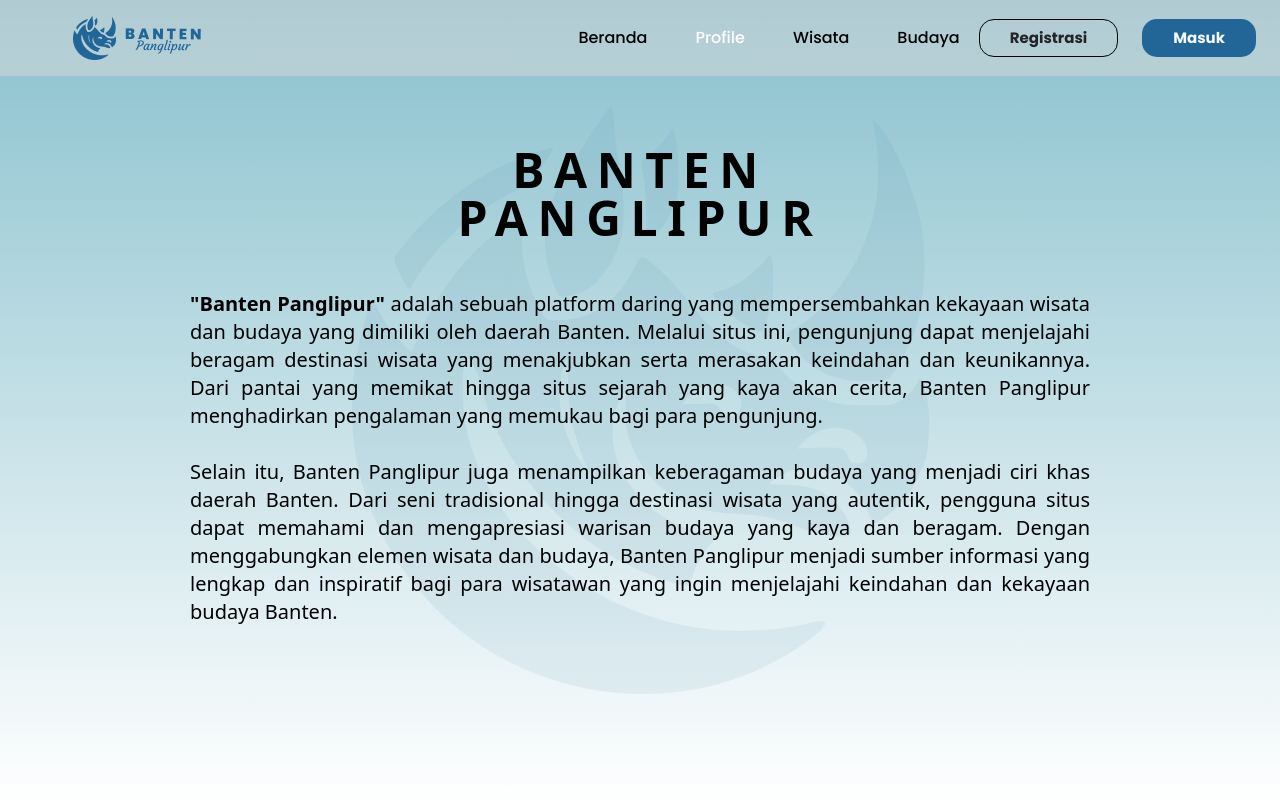
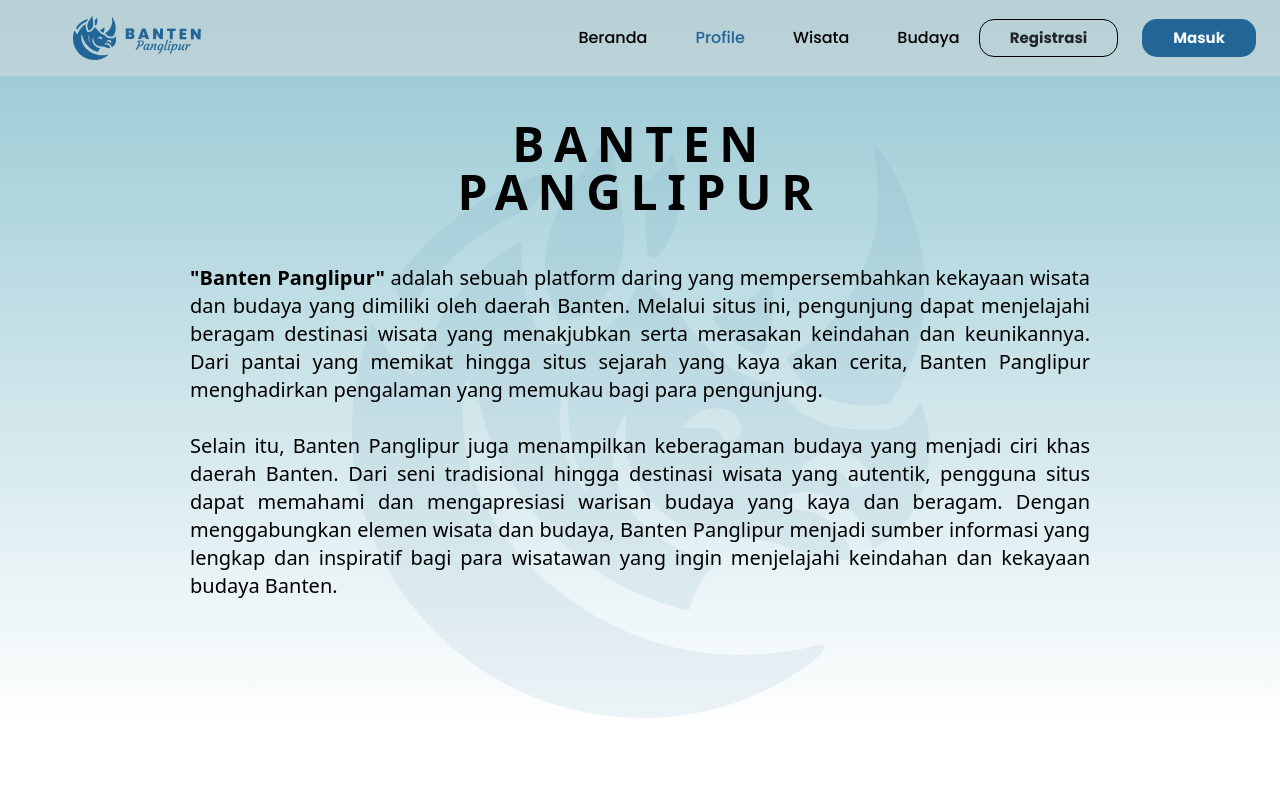
Before and after one commit to raihan-rizky/banten-panglipur, a React (Vite) app: page /profile in a window 1280 px wide. Shown: the top 800 px of the page. Built offline with nearby package versions, Linux system fonts and the light colour scheme.

Commit message:
fix navbar position

```diff
--- a/src/components/common/Navbar.jsx
+++ b/src/components/common/Navbar.jsx
@@ -1,14 +1,13 @@
-import { useState } from "react";
+import { useState, useEffect } from "react";
 import PropTypes from 'prop-types';
-import { NavLink } from "react-router-dom";
-import  RegistrationForm  from "./RegistrationForm";
+import { NavLink, useLocation } from "react-router-dom";
+import RegistrationForm from "./RegistrationForm";
 import LoginForm from "./LoginForm";
 
 const MobileMenu = ({ isOpen, toggleMenu, Links }) => {
   return (
     <div
-      className={`md-min:hidden fixed inset-0 z-50 bg-black bg-opacity-50 transition-opacity duration-300 ${
-        isOpen ? "opacity-100" : "opacity-0 pointer-events-none"
+      className={`md-min:hidden fixed inset-0 z-50 bg-black bg-opacity-50 transition-opacity duration-300 ${isOpen ? "opacity-100" : "opacity-0 pointer-events-none"
         }`}
     >
       <div className="absolute top-0 right-0 w-1/2 h-full bg-white bg-[url('./public/images/navbar-pattern.png')] bg-slate-50 p-6">
@@ -44,7 +43,7 @@ const MobileMenu = ({ isOpen, toggleMenu, Links }) => {
   );
 };
 
-export default function NavBar() {
+const NavBar = () => {
   let Links = [
     { name: "Beranda", link: "/" },
     { name: "Profile", link: "/profile" },
@@ -54,10 +53,17 @@ export default function NavBar() {
   let [isOpen, setOpen] = useState(false);
   const [showRegisterForm, setShowRegisterForm] = useState(false);
   const [showLoginForm, setShowLoginForm] = useState(false);
+  const location = useLocation();
+
+  useEffect(() => {
+    // Scrolls to the top when location (route) changes
+    window.scrollTo(0, 0);
+  }, [location]);
 
   const toggleMenu = () => {
     setOpen(!isOpen);
   };
+
   const handleLoginClick = () => {
     setShowRegisterForm(false);
     setShowLoginForm(true);
@@ -68,11 +74,9 @@ const handleSignUpClick = () => {
     setShowRegisterForm(true);
   };
 
-
   return (
     <>
-
-      <nav className="relative z-10 flex font-sans max-w-full min-h-[76px] items-center justify-between bg-[#D9D9D9]/50 px-4 sm:px-12">
+      <nav className="fixed z-10 top-0 left-0 right-0 flex font-sans min-h-[76px] items-center justify-between bg-[#D9D9D9]/50 px-4 sm:px-12">
         <div className="ml-12 min-w-[130px] min-h-[46px]">
           <img src="./public/images/logo-banten-panglipur.png" alt="logo" />
         </div>
@@ -84,7 +88,7 @@ const handleSignUpClick = () => {
                   style={({ isActive, isTransitioning }) => {
                     return {
                       fontWeight: isActive ? "extra-bold" : "",
-                    color: isActive ? "white" : "black",
+                      color: isActive ? "#226597" : "black",
                       viewTransitionName: isTransitioning ? "slide" : "",
                     };
                   }}
@@ -108,13 +112,11 @@ const handleSignUpClick = () => {
         </div>
       </nav>
       <MobileMenu isOpen={isOpen} toggleMenu={toggleMenu} Links={Links} />
-      <RegistrationForm isVisible={showRegisterForm} onClose={() => setShowRegisterForm(false)}  onLoginClick={handleLoginClick} />
-      <LoginForm isVisible={showLoginForm} onClose={() => setShowLoginForm(false)}  onSignUpClick={handleSignUpClick}/>
-
+      <RegistrationForm isVisible={showRegisterForm} onClose={() => setShowRegisterForm(false)} onLoginClick={handleLoginClick} />
+      <LoginForm isVisible={showLoginForm} onClose={() => setShowLoginForm(false)} onSignUpClick={handleSignUpClick} />
     </>
   );
 }
-
 
 MobileMenu.propTypes = {
   isOpen: PropTypes.bool.isRequired,
@@ -126,3 +128,5 @@ MobileMenu.propTypes = {
     })
   ).isRequired,
 };
+
+export default NavBar;
--- a/src/components/specific/ProfileWeb/Deskripsi.jsx
+++ b/src/components/specific/ProfileWeb/Deskripsi.jsx
@@ -1,10 +1,10 @@
 const Deskripsi = () => {
     return (
         <div className="overflow-hidden xl-max:flex-col xl-max:items-center -translate-y-20 relative flex max-w-full min-h-[808px] bg-gradient-to-b from-[#87C0CD] to-white">
-            <div className="absolute inset-0 flex justify-center items-center">
+            <div className="absolute inset-0 flex justify-center items-center mt-[200px]">
                 <img className='w-auto h-auto max-w-full max-h-full' src='./public/images/backgound_logo.png' alt="Background Logo" />
             </div>
-            <div className="relative z-10 flex flex-col items-center h-full text-justify text-black px-4 mt-[150px]">
+            <div className="relative z-10 flex flex-col items-center h-full text-justify text-black px-4 mt-[200px]">
                 <h1 className="max-w-[392px] min-h-[68px] font-[700] text-[40px] text-center mb-5 font-extrabold tracking-[9.6px] sm:text-3xl md:text-4xl xl:text-5xl">BANTEN <br />PANGLIPUR</h1>
                 <p className="max-w-[900px] min-h-[100px] font-[400] text-[20px] sm:text-base md:text-lg xl:text-xl">
                     <b>"Banten Panglipur"</b> adalah sebuah platform daring yang mempersembahkan kekayaan wisata dan budaya yang dimiliki oleh daerah Banten. Melalui situs ini, pengunjung dapat menjelajahi beragam destinasi wisata yang menakjubkan serta merasakan keindahan dan keunikannya. Dari pantai yang memikat hingga situs sejarah yang kaya akan cerita, Banten Panglipur menghadirkan pengalaman yang memukau bagi para pengunjung. <br /><br />
```
Lines whose indentation alone changed are shown as unchanged.
